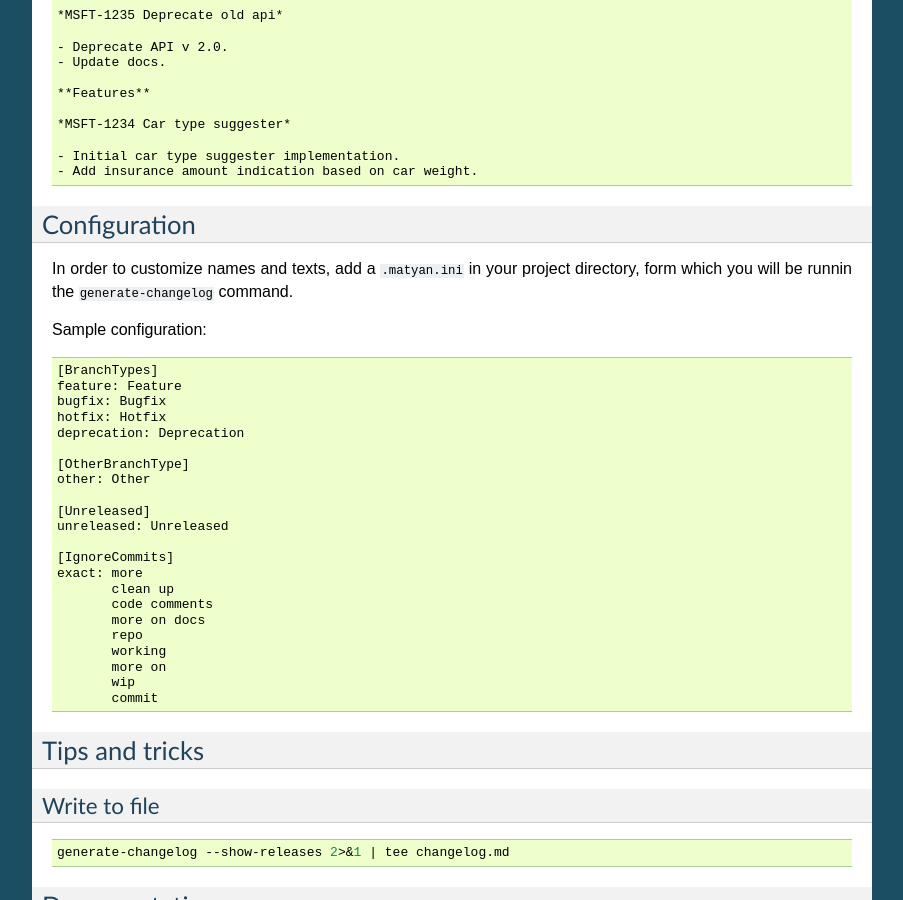
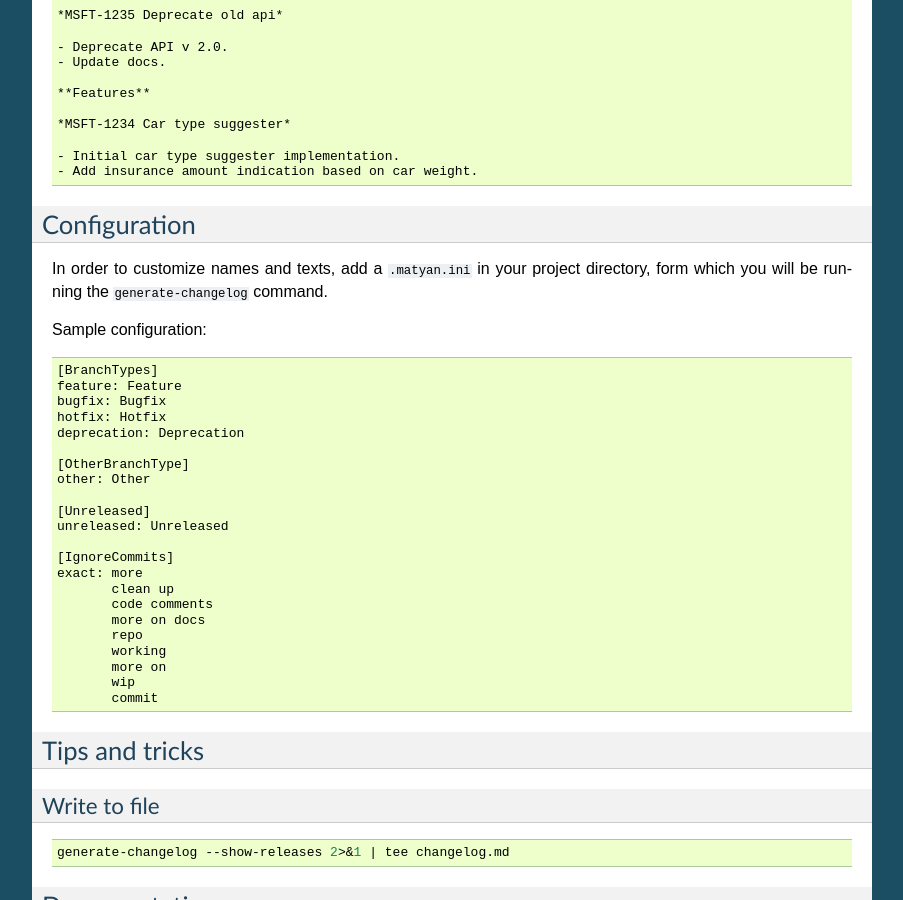
Before and after one commit to barseghyanartur/matyan, a Sphinx documentation site: the page built from docs/index.rst, in a window 1280 px wide and 900 px high, scrolled down 2205 px. Shown: the whole window, without its empty margins (198-1101 px from the left). Built offline with Sphinx 7.4.7, drawn with Linux system fonts in a browser that asks for light colours; pages that are not in the unit, such as notebooks, are missing from menus.

Commit message:
Fix typos

```diff
--- a/README.rst
+++ b/README.rst
@@ -152,7 +152,7 @@ The generated change log would look as follows:
 Configuration
 =============
 In order to customize names and texts, add a ``.matyan.ini`` in your
-project directory, form which you will be runnin the ``generate-changelog``
+project directory, form which you will be running the ``generate-changelog``
 command.
 
 Sample configuration:
--- a/docs/index.rst
+++ b/docs/index.rst
@@ -152,7 +152,7 @@ The generated change log would look as follows:
 Configuration
 =============
 In order to customize names and texts, add a ``.matyan.ini`` in your
-project directory, form which you will be runnin the ``generate-changelog``
+project directory, form which you will be running the ``generate-changelog``
 command.
 
 Sample configuration:
```
